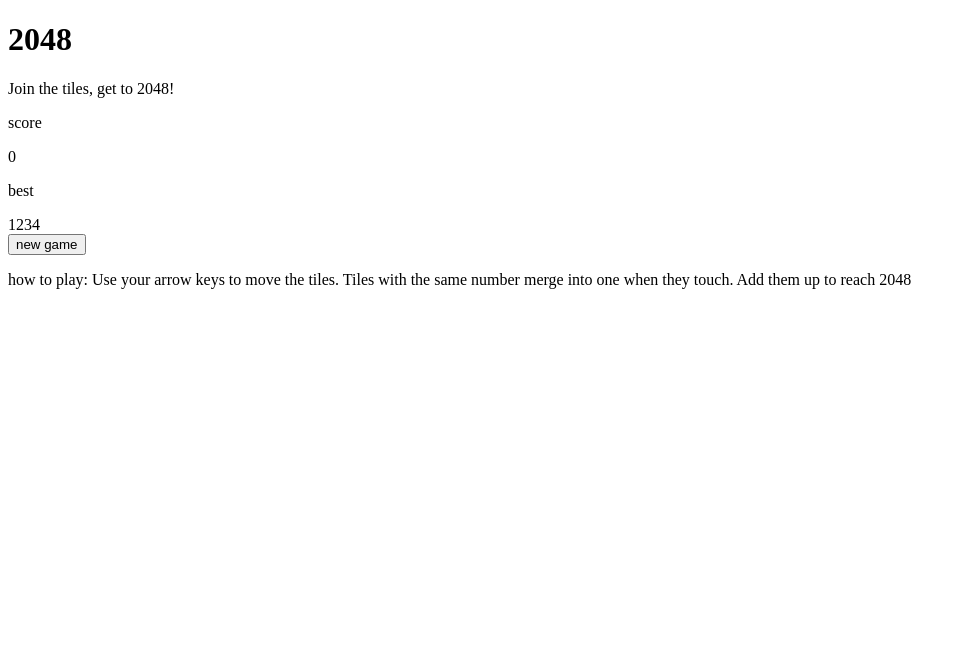
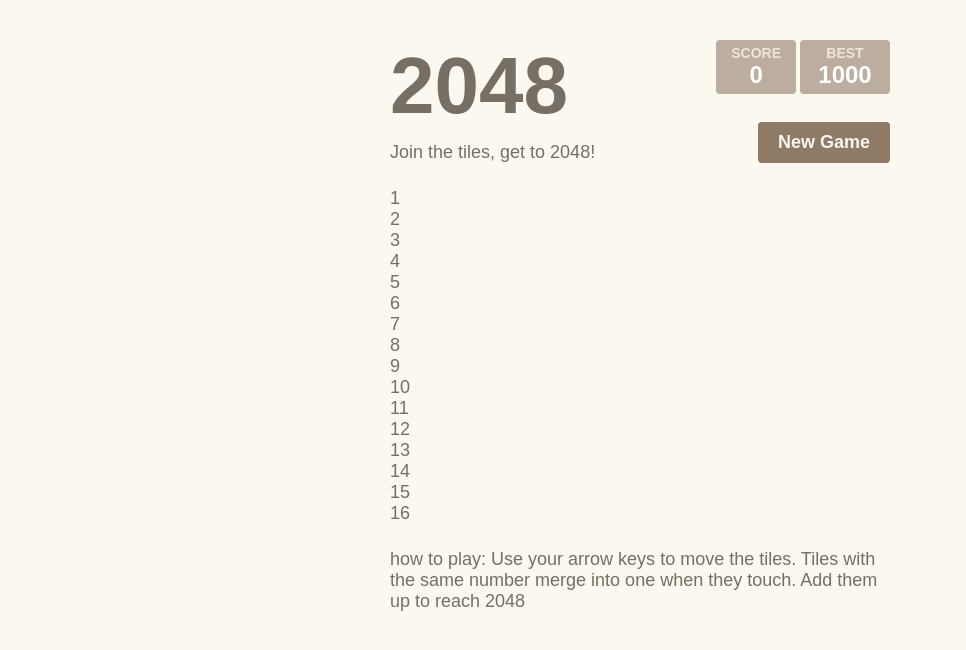
Before and after one commit to Shay213/2048-game-clone, a plain HTML site: page index.html in a window 1280 px wide. Shown: the whole page, without its empty margins (0-966 px from the left). Drawn offline with Linux system fonts and the light colour scheme.

Commit message:
Add styles to heading

```diff
--- a/index.html
+++ b/index.html
@@ -7,44 +7,43 @@
   <link rel="stylesheet" href="style.css">
 </head>
 <body>
-
   <div id="container">
     <div id="heading">
-      <di>
+      <div>
         <h1>2048</h1>
         <p>Join the tiles, get to <span>2048!</span></p>
       </div>
       <div>
-        <div>
-          <div>
+        <div class="scores">
+          <div class="score-box">
             <p>score</p>
             <span>0</span>
           </div>
-          <div>
+          <div id="best-score-box" class="score-box">
             <p>best</p>
-            <span>1234</span>
+            <span>1000</span>
           </div>
         </div>
         <button>new game</button>
       </div>
     </div>
     <div id="game">
-      <div class="cell"></div>
-      <div class="cell"></div>
-      <div class="cell"></div>
-      <div class="cell"></div>
-      <div class="cell"></div>
-      <div class="cell"></div>
-      <div class="cell"></div>
-      <div class="cell"></div>
-      <div class="cell"></div>
-      <div class="cell"></div>
-      <div class="cell"></div>
-      <div class="cell"></div>
-      <div class="cell"></div>
-      <div class="cell"></div>
-      <div class="cell"></div>
-      <div class="cell"></div>
+      <div class="cell">1</div>
+      <div class="cell">2</div>
+      <div class="cell">3</div>
+      <div class="cell">4</div>
+      <div class="cell">5</div>
+      <div class="cell">6</div>
+      <div class="cell">7</div>
+      <div class="cell">8</div>
+      <div class="cell">9</div>
+      <div class="cell">10</div>
+      <div class="cell">11</div>
+      <div class="cell">12</div>
+      <div class="cell">13</div>
+      <div class="cell">14</div>
+      <div class="cell">15</div>
+      <div class="cell">16</div>
     </div>
     <div id="footer">
       <p><span>how to play: </span> Use your <span>arrow keys</span> to move the tiles.
--- a/style.css
+++ b/style.css
@@ -0,0 +1,96 @@
+body{
+  margin: 0;
+  background-color: #faf8ef;
+  color: #776e65;
+  font-family: Arial, Helvetica, sans-serif;
+  font-size: 18px;
+}
+
+p{
+  margin: 0
+}
+
+#container{
+  position: absolute;
+  left: 50%;
+  transform: translate(-50%);
+  display: flex;
+  flex-direction: column;
+  gap: 25px;
+  padding-top: 40px;
+  width: 500px;
+}
+
+#heading{
+  display: flex;
+  justify-content: space-between;
+}
+
+#heading h1{
+  font-size: 5rem;
+  margin: 0;
+  padding: 0;
+}
+
+#heading > :nth-child(1){
+  display: flex;
+  flex-direction: column;
+  gap: 10px;
+}
+
+#heading > :nth-child(2){
+  display: flex;
+  flex-direction: column;
+  justify-content: space-between;
+  gap: 15px;
+  width: 200px;
+}
+
+#heading > :nth-child(2) > button{
+  align-self: flex-end;
+  width: max-content;
+  text-transform: capitalize;
+  color: #f9f6f2;
+  border-radius: 4px;
+  background: #8f7a66;
+  border: none;
+  outline: none;
+  font-size: 18px;
+  font-weight: 700;
+  padding: 10px 20px;
+  cursor: pointer;
+}
+
+#heading .scores{
+  display: flex;
+  justify-content: end;
+  gap: 4px;
+  color: #eee4da;
+  text-align: center;
+}
+
+#heading .scores .score-box{
+  background: #bbada0;
+  padding: 5px 15px;
+  border-radius: 4px;
+}
+
+#heading .scores .score-box p{
+  text-transform: uppercase;
+  font-size: 14px;
+  font-weight: 700;
+}
+
+#heading .scores .score-box span{
+  color: #fff;
+  font-size: 24px;
+  font-weight: 700;
+}
+
+#best-score-box{
+  min-width: 60px;
+}
+
+#game{
+
+}
```
